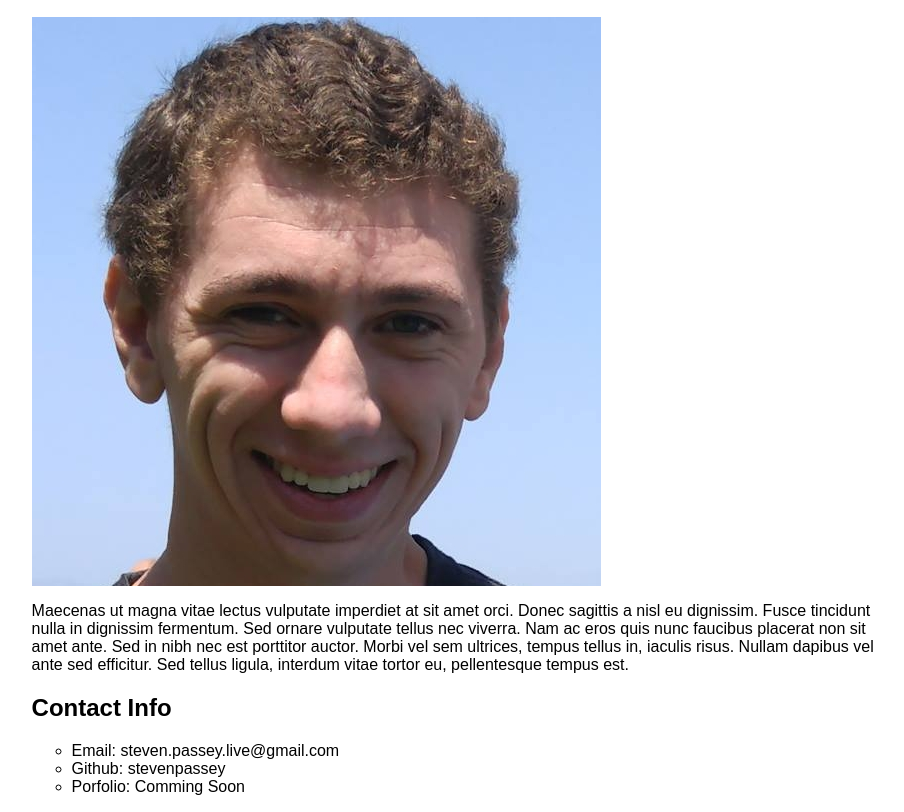
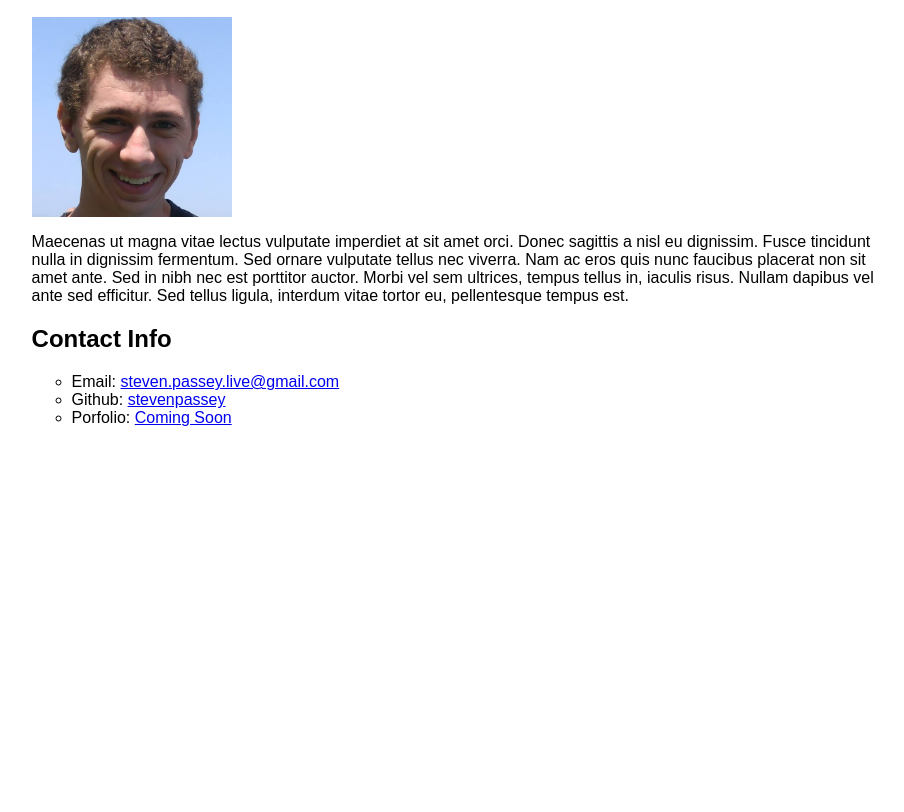
Before and after one commit to stevenpassey/April26_StudentBio, a plain HTML site: page index.html in a window 1280 px wide. Shown: the part 97-909 px from the top of the page, without its empty margins (186-1090 px from the left). After the commit the page ends 800 px from the top, so only its background shows below. Drawn offline with Linux system fonts and the light colour scheme.

Commit message:
Resized Image, added hyperlinks, fixed spelling: coming

```diff
--- a/index.html
+++ b/index.html
@@ -7,16 +7,16 @@
 		<h1>Student Bio</h1>
 		<h2>Steven Passey</h2>
 		<p>
-			<img src="me.jpg">
+			<img src="me.jpg" width="200" height="200">
 		</p>
 		<p>
 		Maecenas ut magna vitae lectus vulputate imperdiet at sit amet orci. Donec sagittis a nisl eu dignissim. Fusce tincidunt nulla in dignissim fermentum. Sed ornare vulputate tellus nec viverra. Nam ac eros quis nunc faucibus placerat non sit amet ante. Sed in nibh nec est porttitor auctor. Morbi vel sem ultrices, tempus tellus in, iaculis risus. Nullam dapibus vel ante sed efficitur. Sed tellus ligula, interdum vitae tortor eu, pellentesque tempus est.
 		</p>
 		<h2>Contact Info</h2>
 		<ul>
-			<li type="circle">Email: steven.passey.live@gmail.com</li>
-			<li type="circle">Github: stevenpassey</li>
-			<li type="circle">Porfolio: Comming Soon</li>
+			<li type="circle">Email: <a href="mailto:steven.passey.live@gmail.com">steven.passey.live@gmail.com</a></li>
+			<li type="circle">Github: <a href="https://github.com/stevenpassey">stevenpassey</a></li>
+			<li type="circle">Porfolio: <a href="javascript:window.reload();">Coming Soon</a></li>
 		</ul>
 </body>
 </html>
```
